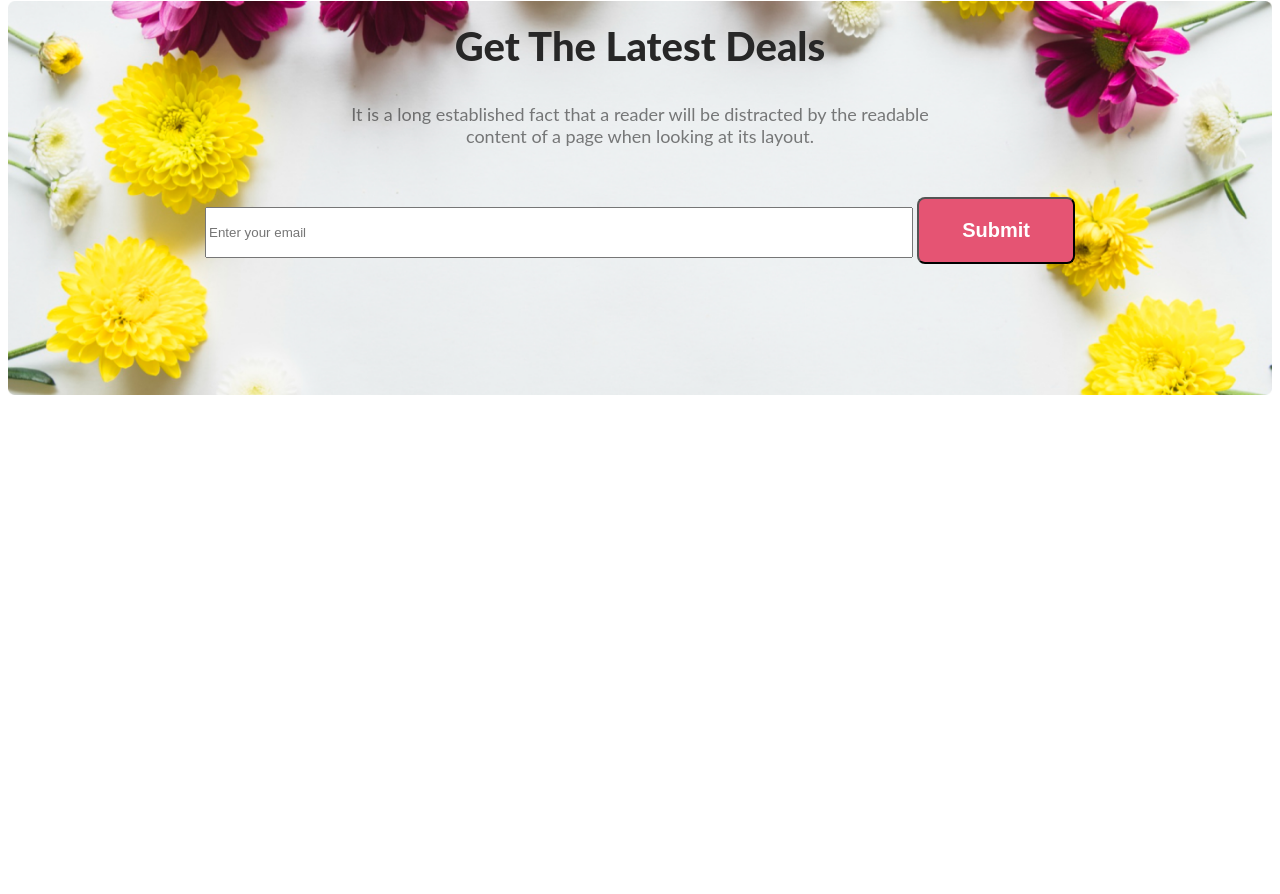
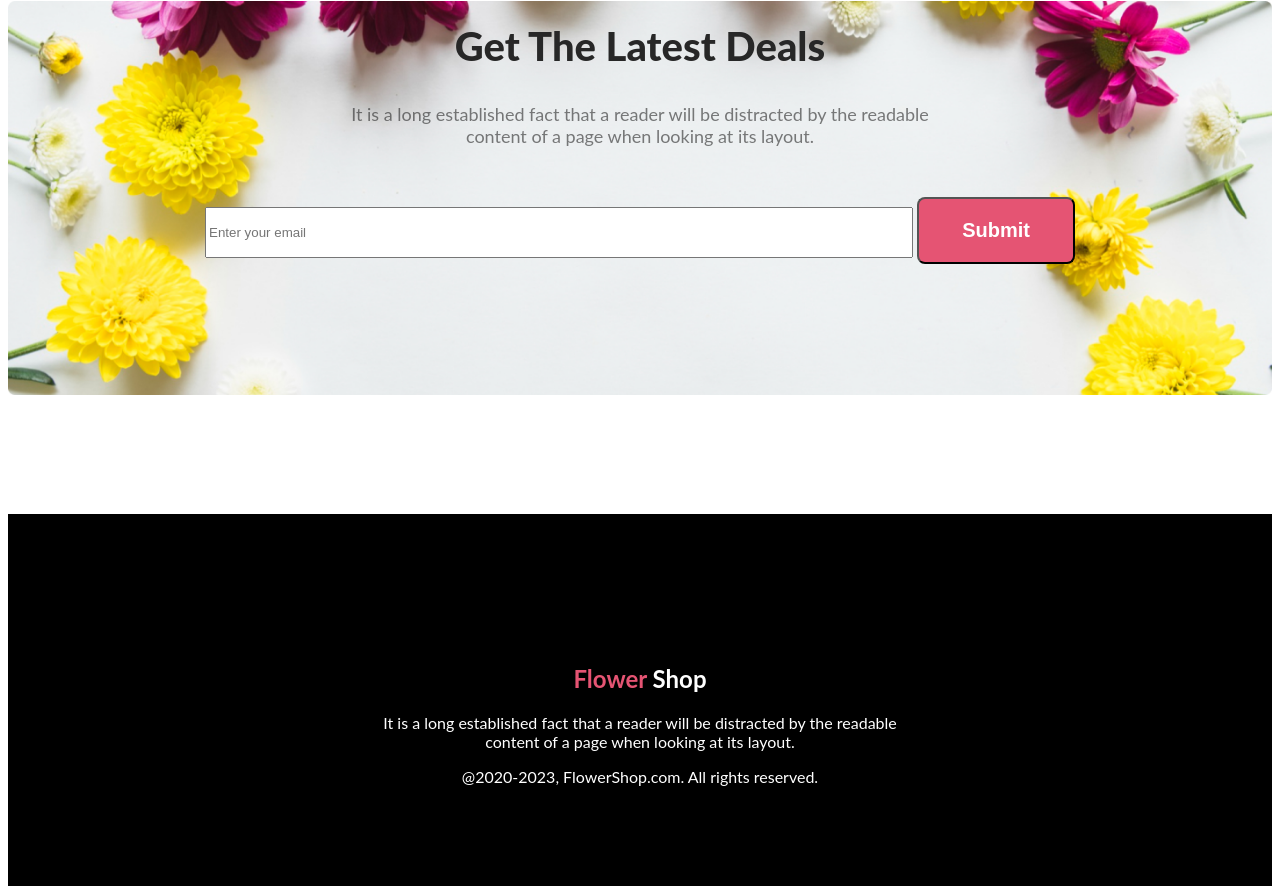
Before and after one commit to hmasifx/flowershop-assignment, a plain HTML site: page index.html in a window 1280 px wide. Shown: the part 3210-4104 px from the top of the page. Before the commit the page ends 3682 px from the top, so only its background shows below. Drawn offline with Linux system fonts and the light colour scheme.

Commit message:
footer added

```diff
--- a/Styles/style.css
+++ b/Styles/style.css
@@ -306,3 +306,22 @@ body {
     height: 45px;
 
 }
+/* footer section */
+.footer
+{
+    text-align: center;
+    margin-top: 50px;
+   background-color: black;
+    background-repeat: no-repeat;
+    background-size: contain;
+    background-position: center;
+    padding-bottom: 100px;
+    color: #FFF;
+    padding-top: 100px;
+}
+.insta-p1
+{color: #FFF;}
+
+.highlight {
+    color: #E55473;
+  }
--- a/index.html
+++ b/index.html
@@ -139,6 +139,13 @@
     </main>
 
     <footer>
+        <!-- footer section started -->
+        <section class="footer">
+            <h2 class="content"> <span class="highlight" >Flower</span> Shop</h2>
+            <p class="insta-p1">It is a long established fact that a reader will be distracted by the readable <br> content of a page when looking at its layout.</p>
+            <footer>@2020-2023, FlowerShop.com. All rights reserved. </footer>
+
+        </section>
 
 
     </footer>
```
